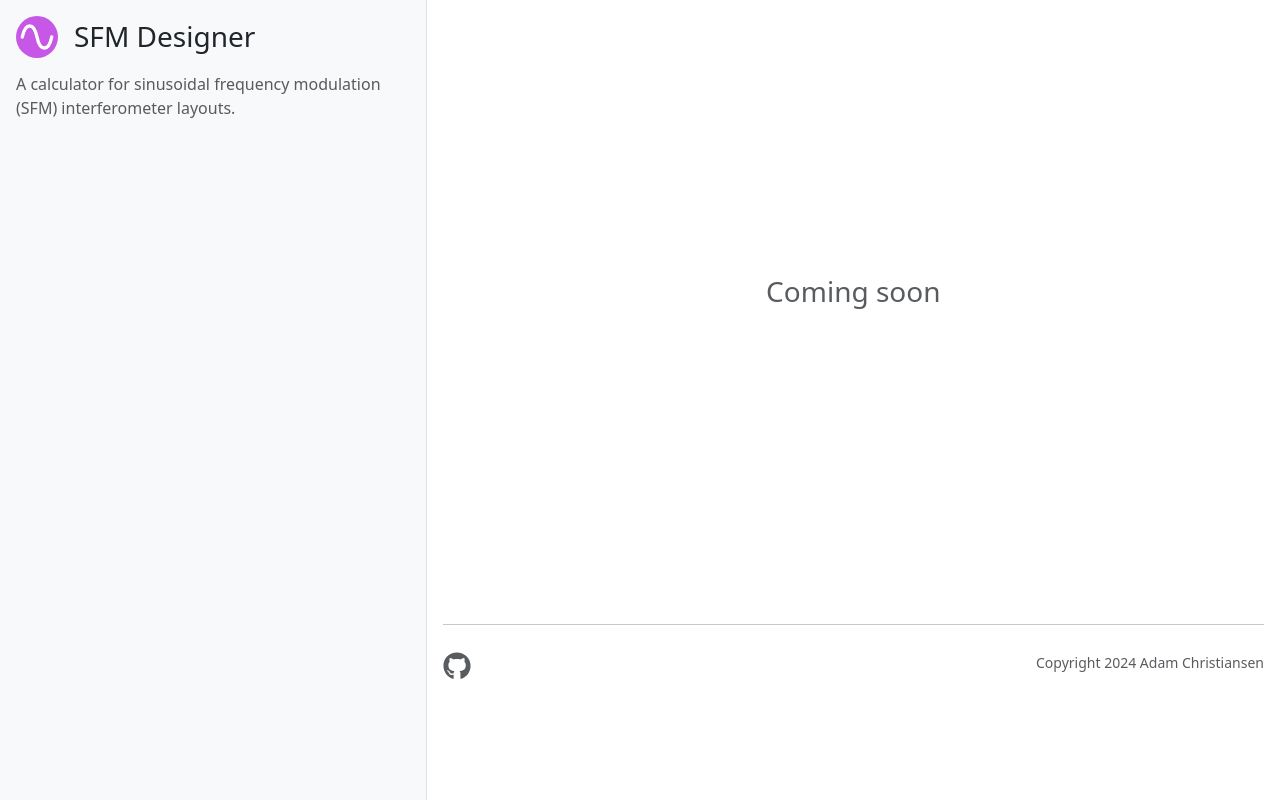
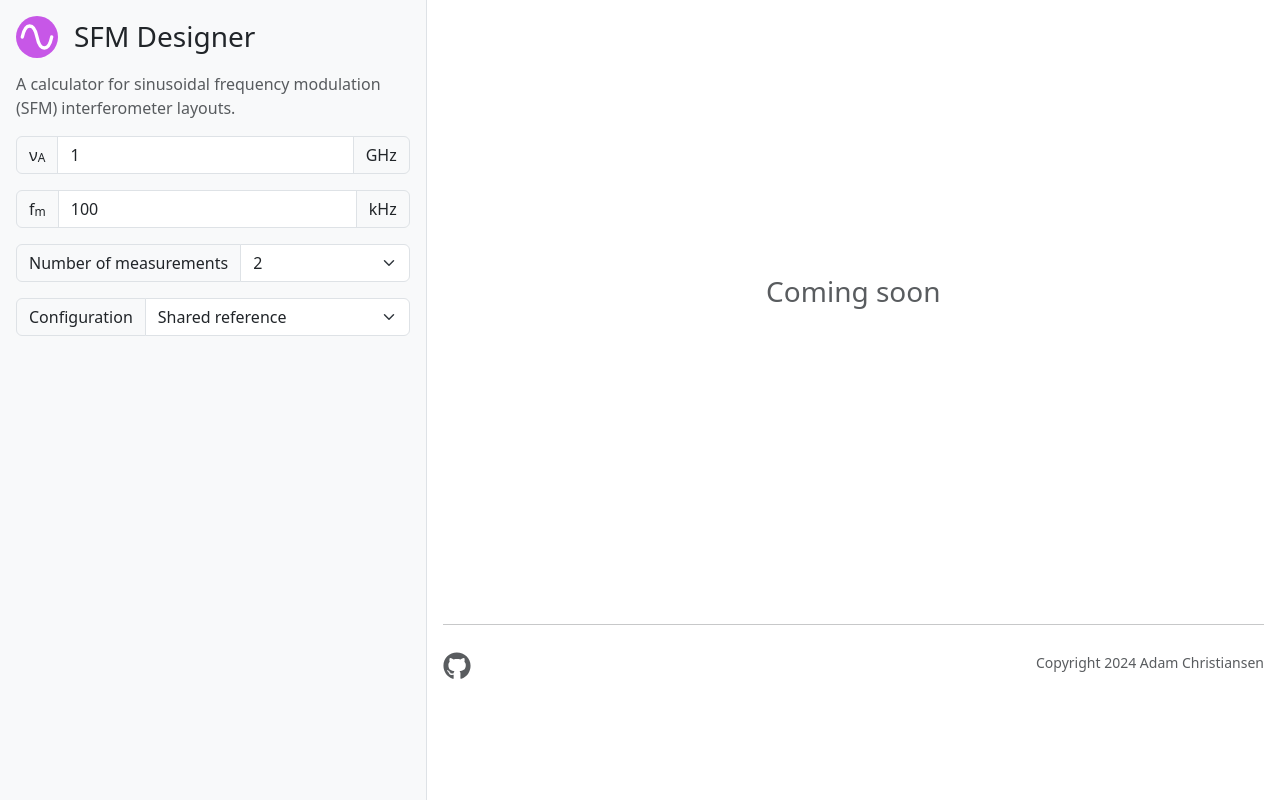
Before and after one commit to blueskyspectroscopy/sfm-designer, a React (Vite) app: page / in a window 1280 px wide. Built offline with nearby package versions, Linux system fonts and the light colour scheme.

Commit message:
feat: add sidebar inputs

```diff
--- a/src/App.jsx
+++ b/src/App.jsx
@@ -1,29 +1,45 @@
-import React from 'react';
+import React, { useState } from 'react';
 import { BrowserRouter, Route, Routes } from 'react-router-dom';
 
 import Col from 'react-bootstrap/Col';
 import Container from 'react-bootstrap/Container';
 import Row from 'react-bootstrap/Row';
 
+import Configuration from './model/Configuration';
+import Footer from './components/Footer';
 import Main from './routes/Main';
 import NotFound from './routes/NotFound';
-
-import Footer from './components/Footer';
 import Sidebar from './components/Sidebar';
 
 export default function App() {
+  const [nuA, setNuA] = useState(1e9); // Hz.
+  const [fM, setFM] = useState(1e5); // Hz.
+  const [numberOfMeasurements, setNumberOfMeasurements] = useState(2);
+  const [configuration, setConfiguration] = useState(Configuration.SHARED_REFERENCE);
   return (
     <BrowserRouter>
-      <Container fluid>
+      <Container fluid className="user-select-none">
         <Row className="min-vh-100">
           <Col md={6} lg={5} xl={4} className="p-3 bg-light border-end">
-            <Sidebar />
+            <Sidebar
+              nuA={nuA} setNuA={setNuA}
+              fM={fM} setFM={setFM}
+              numberOfMeasurements={numberOfMeasurements} setNumberOfMeasurements={setNumberOfMeasurements}
+              configuration={configuration} setConfiguration={setConfiguration}
+              />
           </Col>
           <Col className="p-3">
             <Routes>
               <Route path="/" element={<Main />} />
               <Route path="*" element={<NotFound />} />
             </Routes>
+            {/* TODO Remove this div. */}
+            <div className="d-none">
+              <p>&nu;<sub>A</sub> = {nuA} Hz</p>
+              <p>f<sub>m</sub> = {fM} Hz</p>
+              <p>Number of measurements = {numberOfMeasurements}</p>
+              <p>Configuration = {configuration}</p>
+            </div>
             <Footer />
           </Col>
         </Row>
--- a/src/components/Anchor.jsx
+++ b/src/components/Anchor.jsx
@@ -2,7 +2,7 @@ import React from 'react';
 import PropTypes from 'prop-types';
 
 export default function Anchor({ href, children, ...props }) {
-  /* eslint-disable-next-line react/jsx-props-no-spreading */
+
   return <a href={href} target="_blank" rel="noopener noreferrer" {...props}>{children}</a>;
 }
 
--- /dev/null
+++ b/src/components/Dropdown.jsx
@@ -0,0 +1,23 @@
+import React from 'react';
+import PropTypes from 'prop-types';
+
+import Form from 'react-bootstrap/Form';
+import InputGroup from 'react-bootstrap/InputGroup';
+
+export default function Dropdown({ prefix, suffix, children, ...props }) {
+  return (
+    <InputGroup className="my-3">
+      <InputGroup.Text>{prefix}</InputGroup.Text>
+      <Form.Select {...props}>
+        {children}
+      </Form.Select>
+      { suffix && <InputGroup.Text>{suffix}</InputGroup.Text> }
+    </InputGroup>
+  );
+}
+
+Dropdown.propTypes = {
+  prefix: PropTypes.node.isRequired,
+  suffix: PropTypes.node,
+  children: PropTypes.node,
+};
--- /dev/null
+++ b/src/components/Entry.jsx
@@ -0,0 +1,20 @@
+import React from 'react';
+import PropTypes from 'prop-types';
+
+import Form from 'react-bootstrap/Form';
+import InputGroup from 'react-bootstrap/InputGroup';
+
+export default function Entry({ prefix, suffix, ...props }) {
+  return (
+    <InputGroup className="my-3">
+      <InputGroup.Text>{prefix}</InputGroup.Text>
+      <Form.Control {...props} />
+      { suffix && <InputGroup.Text>{suffix}</InputGroup.Text> }
+    </InputGroup>
+  );
+}
+
+Entry.propTypes = {
+  prefix: PropTypes.node.isRequired,
+  suffix: PropTypes.node,
+};
--- a/src/components/Sidebar.jsx
+++ b/src/components/Sidebar.jsx
@@ -1,11 +1,41 @@
 import React from 'react';
+import PropTypes from 'prop-types';
 import { Link } from 'react-router-dom';
 
+import Configuration from '../model/Configuration';
+import Dropdown from './Dropdown';
+import Entry from './Entry';
 import Logo from '../assets/logo.svg?react';
 
-export default function Sidebar() {
+/* eslint-disable no-unused-vars */
+const HZ_TO_KHZ = 1e-3;
+const HZ_TO_MHZ = 1e-6;
+const HZ_TO_GHZ = 1e-9;
+const KHZ_TO_HZ = 1e3;
+const MHZ_TO_HZ = 1e6;
+const GHZ_TO_HZ = 1e9;
+/* eslint-enable no-unused-vars */
+
+// n is the number or descimal places.
+const round_to = (x, n) => {
+  const d = 10 ** n;
+  return Math.round(d * x) / d;
+}
+
+export default function Sidebar({
+    nuA, setNuA,
+    fM, setFM,
+    numberOfMeasurements, setNumberOfMeasurements,
+    configuration, setConfiguration,
+  }) {
+  // Functions to update state from the form.
+  const handleNuA = (e) => setNuA(e.target.value * GHZ_TO_HZ);
+  const handleFM = (e) => setFM(e.target.value * KHZ_TO_HZ);
+  const handleNumberOfMeasuremnts = (e) => setNumberOfMeasurements(e.target.value);
+  const handleConfgiration = (e) => setConfiguration(e.target.value);
   return (
-    <nav className="d-block user-select-none">
+    <>
+      <nav className="d-block">
         <Link to="/" className="text-decoration-none text-body">
           <h1 className="fs-3">
             <Logo className="d-inline me-3" style={{height: '1.5em', marginBottom: '0.2em'}} />
@@ -16,5 +46,28 @@ export default function Sidebar() {
           A calculator for sinusoidal frequency modulation (SFM) interferometer layouts.
         </p>
       </nav>
+      <Entry type="number" min={0} max={100}  step={0.1} prefix={<>&nu;<sub>A</sub></>} suffix="GHz" value={round_to(nuA * HZ_TO_GHZ, 6)} onChange={handleNuA} aria-label="Optical frequency modulation amplitude" />
+      <Entry type="number" min={0} max={1000} step={1} prefix={<>f<sub>m</sub></>} suffix="kHz" value={round_to(fM * HZ_TO_KHZ, 6)} onChange={handleFM} aria-label="Modulation frequency" />
+      <Dropdown prefix="Number of measurements" value={numberOfMeasurements} onChange={handleNumberOfMeasuremnts} aria-label="Number of desired simultaneous measurements">
+        <option value={1}>1</option>
+        <option value={2}>2</option>
+        <option value={3}>3</option>
+      </Dropdown>
+      <Dropdown prefix="Configuration" value={configuration} onChange={handleConfgiration} aria-label="The interferometer configuration style">
+        <option value={Configuration.SHARED_REFERENCE}>Shared reference</option>
+        <option value={Configuration.UNIQUE_REFERENCES}>Unique references</option>
+      </Dropdown>
+    </>
   );
 }
+
+Sidebar.propTypes = {
+  nuA: PropTypes.number.isRequired,
+  setNuA: PropTypes.func.isRequired,
+  fM: PropTypes.number.isRequired,
+  setFM: PropTypes.func.isRequired,
+  numberOfMeasurements: PropTypes.number.isRequired,
+  setNumberOfMeasurements: PropTypes.func.isRequired,
+  configuration: PropTypes.number.isRequired,
+  setConfiguration: PropTypes.func.isRequired,
+};
--- /dev/null
+++ b/src/model/Configuration.jsx
@@ -0,0 +1,6 @@
+const Configuration = {
+  SHARED_REFERENCE: 'SHARED_REFERENCE',
+  UNIQUE_REFERENCES: 'UNIQUE_REFERENCES',
+};
+
+export default Configuration;
--- a/src/routes/NotFound.jsx
+++ b/src/routes/NotFound.jsx
@@ -2,8 +2,6 @@ import React from 'react';
 import { Link } from 'react-router-dom';
 
 import Button from 'react-bootstrap/Button';
-import Col from 'react-bootstrap/Col';
-import Row from 'react-bootstrap/Row';
 
 export default function NotFound() {
   return (
```
Lines whose indentation alone changed are shown as unchanged.
